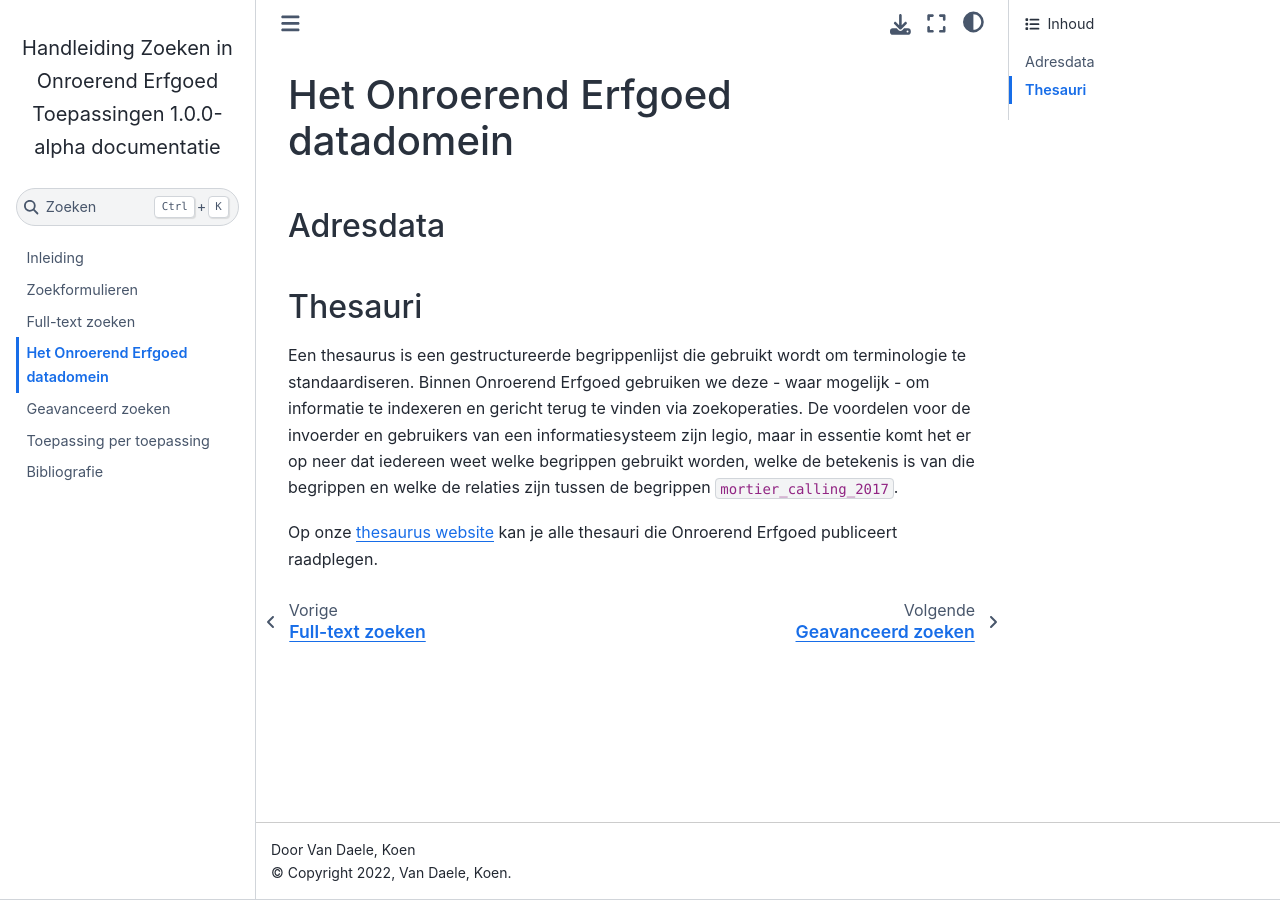
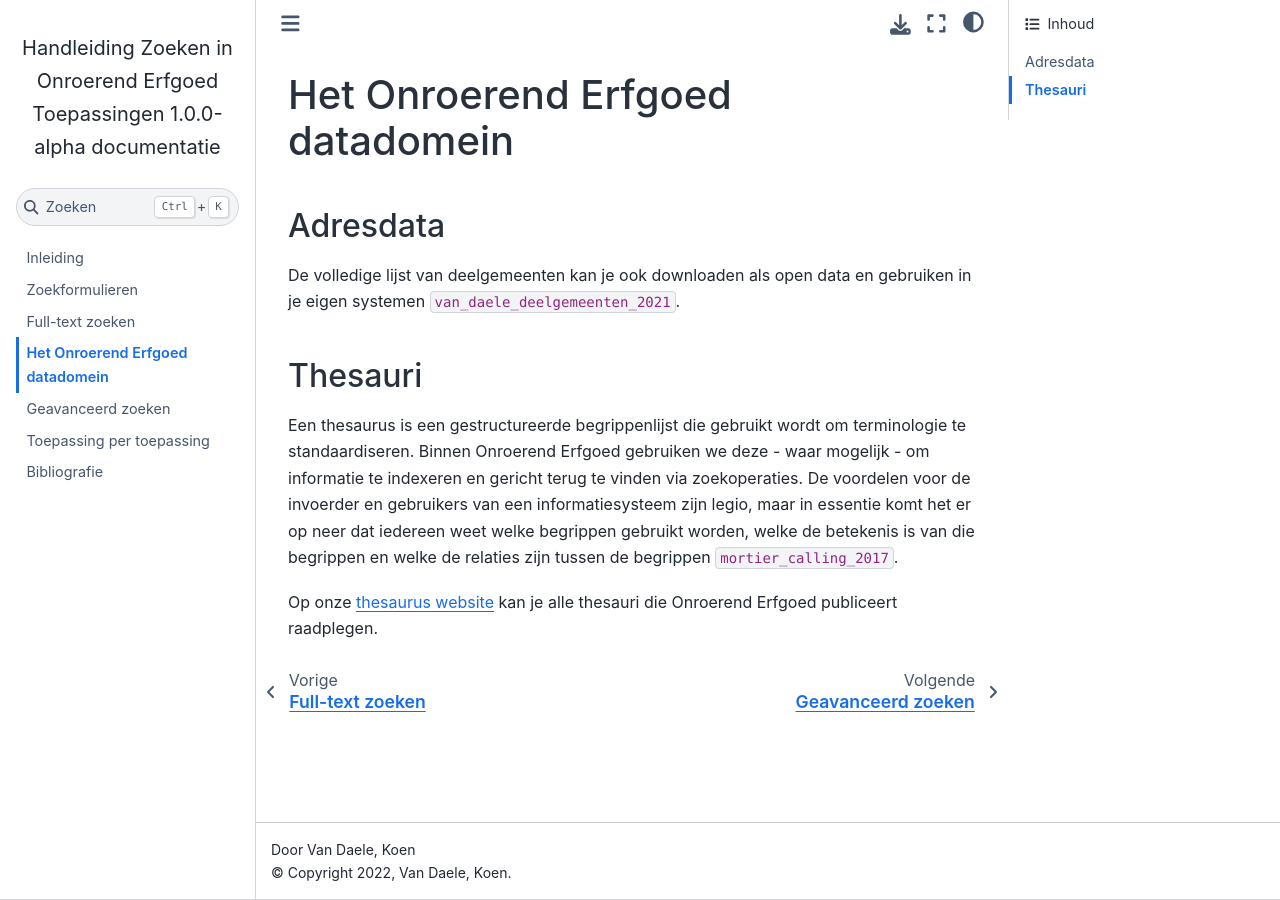
Before and after one commit to ErfgoedPublicaties/HAOE-zoet, a Sphinx documentation site: the page built from source/onderwerpen.md, in a window 1280 px wide. Built offline with Sphinx 7.4.7 and the Sphinx Book theme 1.1.4, drawn with Linux system fonts in a browser that asks for light colours; cross-references to code outside the pages are shown as plain code.

Commit message:
Citatie van een dataset test

```diff
--- a/source/citaties.bib
+++ b/source/citaties.bib
@@ -28,3 +28,11 @@ MIDAS Heritage is freely available to anyone interested in recording historic en
 	year = {2017},
 	pages = {151--156},
 }
+
+@misc{van_daele_deelgemeenten_2021,
+	author = {Van Daele, Koen and Goessens, Bram and Meganck, Leen},
+	month = {12},
+	title = {{Onroerend Erfgoed Deelgemeenten}},
+	year = {2021},
+	doi = {10.5281/zenodo.4923097}
+}
--- a/source/onderwerpen.md
+++ b/source/onderwerpen.md
@@ -1,6 +1,8 @@
 # Het Onroerend Erfgoed datadomein
 
 ## Adresdata
+
+De volledige lijst van deelgemeenten kan je ook downloaden als open data en gebruiken in je eigen systemen {cite:p}`van_daele_deelgemeenten_2021`.
 
 ## Thesauri
 
```
